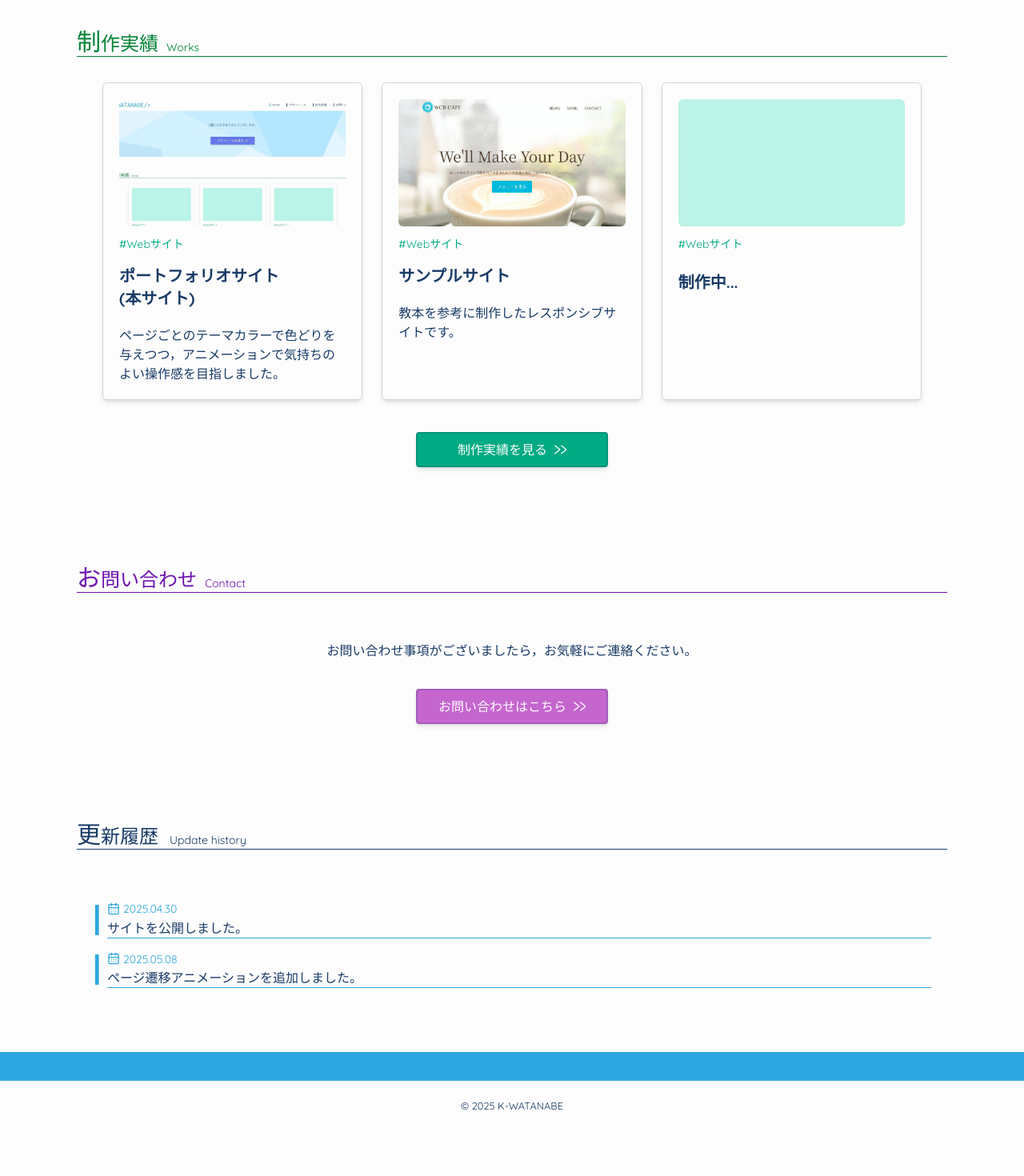
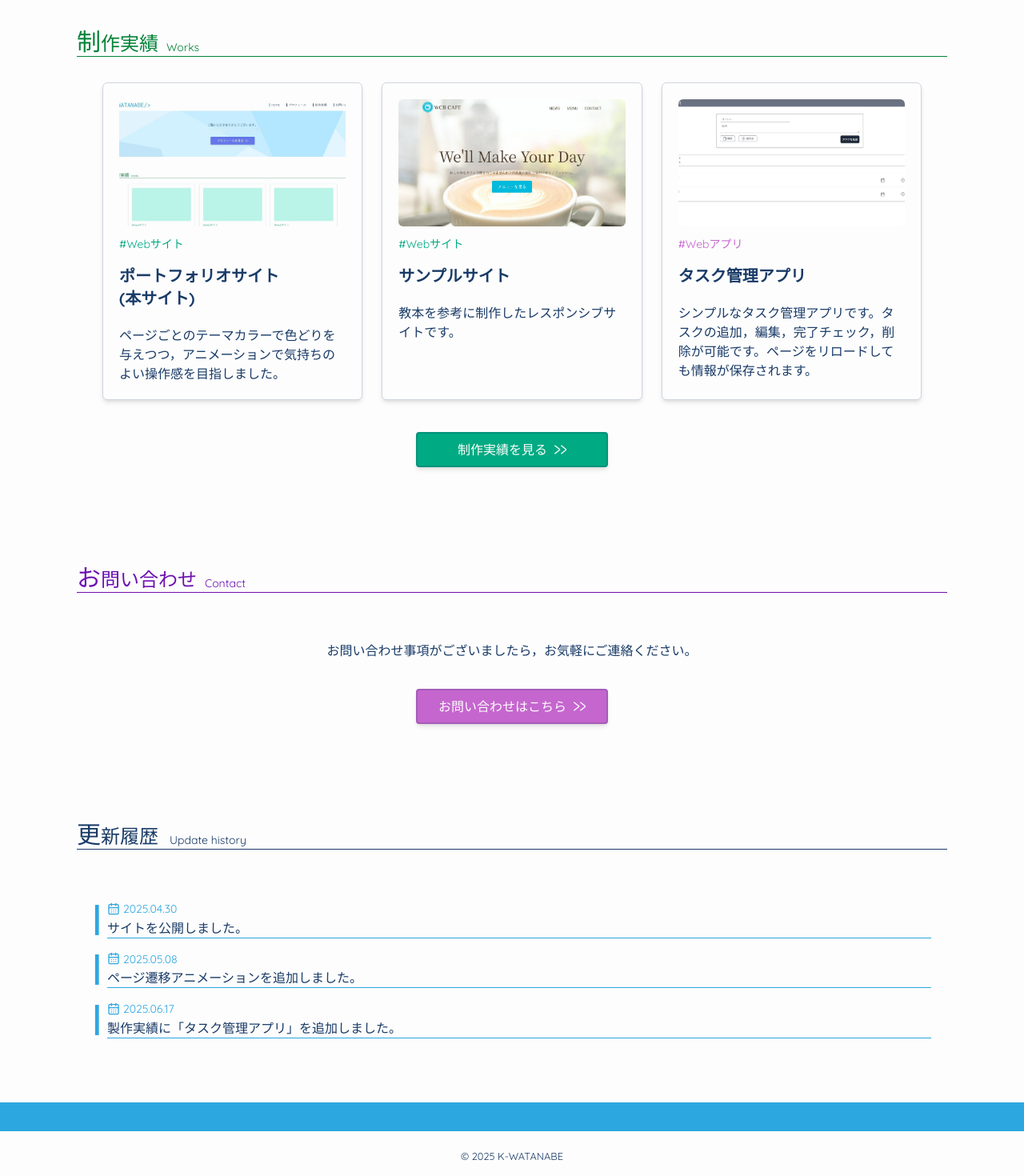
Before and after one commit to wwknt0782/portfolio-v1, a Next.js app: page / in a window 1280 px wide. Shown: the part 360-1830 px from the top of the page at 80% size. Before the commit the page ends 1771 px from the top, so only its background shows below. Built offline with nearby package versions, Linux system fonts and the light colour scheme; a web font is replaced by a local one.

Commit message:
制作実績にタスク管理アプリ追加

```diff
--- a/src/features/home/HomeMain.tsx
+++ b/src/features/home/HomeMain.tsx
@@ -171,6 +171,33 @@ export default function HomeMain() {
                                     </div>
                                 </div>
                             </li>
+
+                            <li>
+                                {/*更新履歴3 制作実績にtodolist追加*/}
+                                <div className="flex flex-row pt-4">
+                                    {/*縦線|*/}
+                                    <svg
+                                        className={`size-10 stroke-3 stroke-[var(--color-primary)] dark:stroke-[var(--color-dark-primary)] my-auto`}
+                                        xmlns="http://www.w3.org/2000/svg"
+                                        width="24"
+                                        height="24"
+                                        viewBox="0 0 24 24"
+                                    >
+                                        <title> </title>
+                                        <line x1="16" y1="0" x2="16" y2="24" />
+                                    </svg>
+                                    <div className="w-full mr-5">
+                                        <p className="text-sm text-[var(--color-primary)]">
+                                            <CalendarDays className="inline-block size-4 mb-1 mr-1" />
+                                            2025.06.17
+                                        </p>
+
+                                        <p className=" border-b-1 border-[var(--color-primary)]">
+                                            製作実績に「タスク管理アプリ」を追加しました。
+                                        </p>
+                                    </div>
+                                </div>
+                            </li>
                         </ol>
                     </div>
                 </div>
--- a/src/features/works/WorksCards.tsx
+++ b/src/features/works/WorksCards.tsx
@@ -108,16 +108,16 @@ export const WorksCard02 = (props: WorksCardsType) => {
     );
 };
 
-//制作実績カード3　データなし
-export const WorksCard03 = (/*props: WorksCardsType*/) => {
+//制作実績カード3　タスク管理アプリ
+export const WorksCard03 = (props: WorksCardsType) => {
     return (
         <button
             type="button"
-            /*onClick={props.onClick}*/
-            className="{`${/*group cursor-pointer*/}`} relative flex flex-col h-full text-left border border-works-text/20 shadow-md
+            onClick={props.onClick}
+            className="group relative flex flex-col h-full text-left border border-works-text/20 shadow-md
 						focus:outline-hidden focus:border-transparent focus:shadow-lg
 						transition-all duration-300
-						rounded-md p-5 "
+						rounded-md p-5 cursor-pointer"
         >
             <div
                 className="z-1 absolute flex justify-center items-center left-0 top-0 w-full h-full
@@ -133,23 +133,25 @@ export const WorksCard03 = (/*props: WorksCardsType*/) => {
             <div className="">
                 <Image
                     className="w-full aspect-16/9 object-cover rounded-md group-hover:scale-103 transition-all duration-300 ease-out"
-                    src="/flat.jpg"
-                    alt="in production"
-                    width="160"
-                    height="90"
+                    src="/img_todolist.jpg"
+                    alt="To Do Application"
+                    width="400"
+                    height="225"
                     priority={true}
                 />
             </div>
 
             <div>
-                <h5 className="mt-3 text-sm text-[var(--color-works-primary)]">
-                    #Webサイト
+                <h5 className="mt-3 text-sm text-[var(--color-contact-primary)]">
+                    #Webアプリ
                 </h5>
             </div>
 
-            <div className="mt-6">
-                <h3 className="text-xl font-bold">制作中...</h3>
-                <p className="mt-5"></p>
+            <div className="mt-4">
+                <h3 className="text-xl font-bold">タスク管理アプリ</h3>
+                <p className="mt-5">
+                    シンプルなタスク管理アプリです。タスクの追加，編集，完了チェック，削除が可能です。ページをリロードしても情報が保存されます。
+                </p>
             </div>
         </button>
     );
--- a/src/features/works/WorksMain.tsx
+++ b/src/features/works/WorksMain.tsx
@@ -22,6 +22,10 @@ export default function WorksMain() {
         } else if (from === "home" && to === "modal02") {
             setTimeout(() => {
                 setIsOpen("modal02");
+            }, 100);
+        } else if (from === "home" && to === "modal03") {
+            setTimeout(() => {
+                setIsOpen("modal03");
             }, 100);
         } else {
             return;
@@ -56,7 +60,7 @@ export default function WorksMain() {
 
                         <WorksCard02 onClick={() => setIsOpen("modal02")} />
 
-                        <WorksCard03 />
+                        <WorksCard03 onClick={() => setIsOpen("modal03")} />
                     </div>
                 </div>
             </div>
--- a/src/features/works/WorksModals.tsx
+++ b/src/features/works/WorksModals.tsx
@@ -15,7 +15,7 @@ import {
 
 //modalの型指定
 export type ModalType = {
-    open: "modal01" | "modal02" | "close";
+    open: "modal01" | "modal02" | "modal03" | "close";
     onCancel: () => void;
 };
 
@@ -99,6 +99,38 @@ const modalData = {
         languages: <>HTML5/CSS3</>,
         frameworks: <>なし</>,
         designs: <>なし</>,
+    },
+
+    //モーダル02 サンプルサイト----------------------------------------------------------------------
+    modal03: {
+        siteTitle: <>To-Do-List</>,
+        siteUrl: "https://to-do-list-pi-sepia-37.vercel.app/",
+        gitHubUrl: "https://github.com/wwknt0782/to-do-list",
+        imgSrc: "/img_todolist.jpg",
+        imgAlt: "To Do List Application",
+        tags: (
+            <h5 className="mt-3 text-sm text-[var(--color-contact-primary)]">
+                #Webアプリ
+            </h5>
+        ),
+        header: <>タスク管理アプリ</>,
+        text: (
+            <>
+                シンプルなタスク管理アプリです。
+                タスクの追加，編集，完了チェック，削除が可能です。
+                各タスクには期限と優先度を設定することができます。
+                ページをリロードしても情報が保存されます。
+            </>
+        ),
+        languages: <>TypeScript</>,
+        frameworks: (
+            <>
+                Next.js/React/
+                <br className="md:hidden" />
+                TailwindCSS
+            </>
+        ),
+        designs: <>Figma</>,
     },
 };
 //↑モーダル内テキストはここに記入==========================================================================================
```
Also changed, not shown: public/img_todolist.jpg (added).
